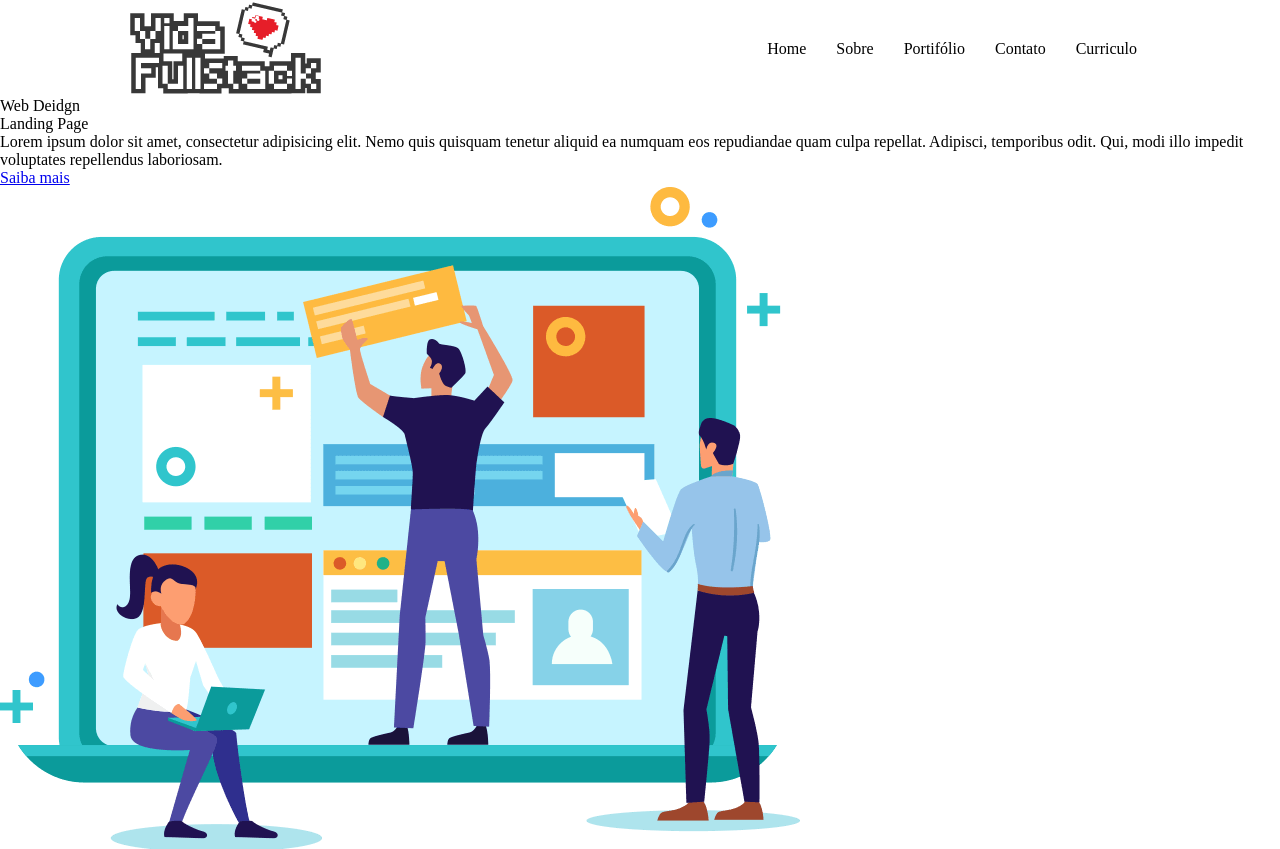
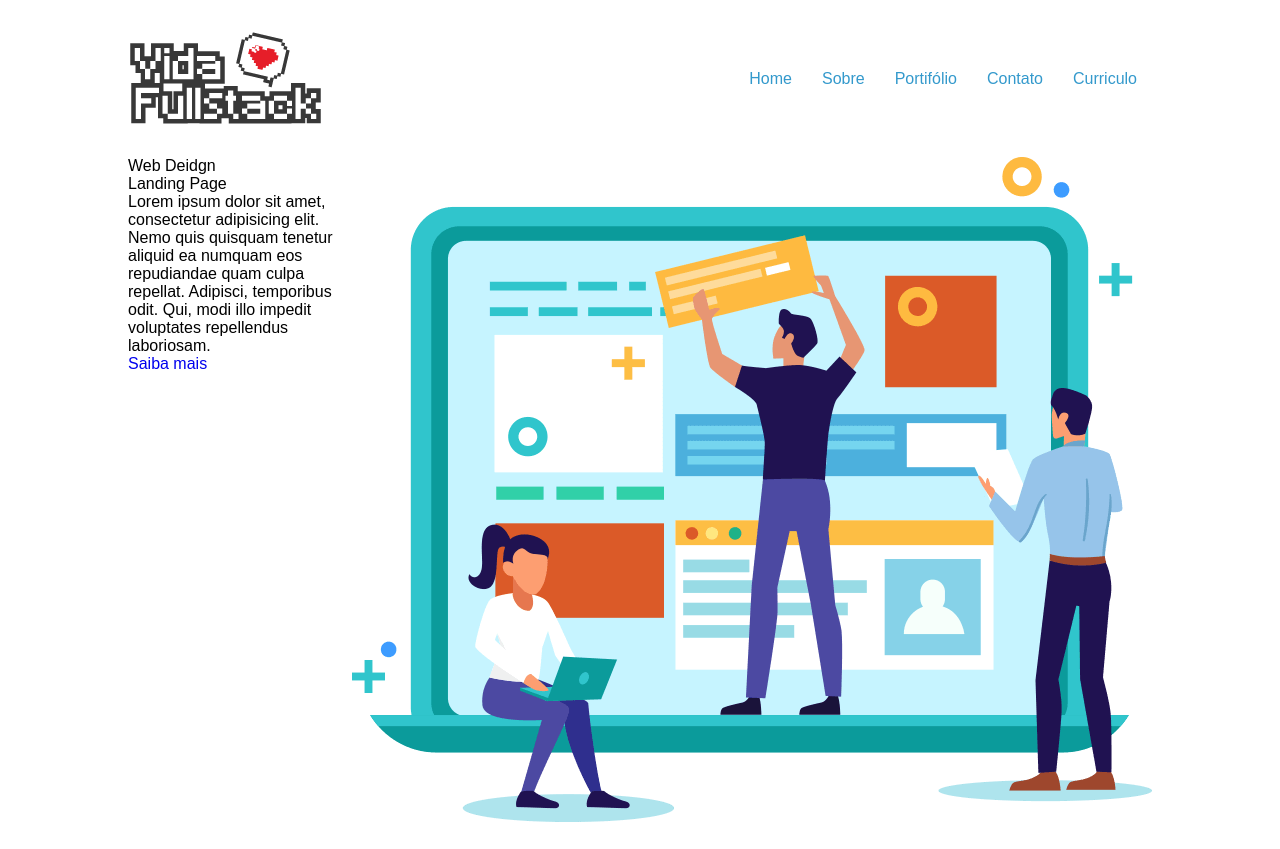
Before and after one commit to Antonio-Inacio/EstudoFrontEnd, a plain HTML site: page Aula 03(Projeto)/index.html in a window 1280 px wide. Shown: the top 849 px of the page. Drawn offline with Linux system fonts and the light colour scheme.

Commit message:
refatoracao

```diff
--- a/Aula 03(Projeto)/assets/css/header.css
+++ b/Aula 03(Projeto)/assets/css/header.css
@@ -1,9 +1,4 @@
-header {
-    width: 1024px;
-    margin: 0 auto;
-
-    display: flex;
-    flex-direction: row;
+header section{
     justify-content: space-between;
     align-items: center;
 }
@@ -11,9 +6,12 @@ header {
 header nav ul{
     display: flex;
     flex-direction: row;
+    align-items: center;
     list-style: none;
 }
 
-header nav ul li{
-    padding: 0 15px;
+header nav ul li a{
+    margin: 0 15px;
+    color: #3399cc;
+
 }
--- a/Aula 03(Projeto)/assets/css/style.css
+++ b/Aula 03(Projeto)/assets/css/style.css
@@ -1,4 +1,8 @@
+@import url('https://fonts.googleapis.com/css2?family=Source+Sans+3:wght@500&display=swap');
+
+/*Componentes*/
 @import "./header.css";
+@import "./buttons.css";
 *{
     margin: 0;
     padding: 0;
@@ -6,4 +10,18 @@
     font-size: 100%;
     font: inherit;
     vertical-align: baseline;
+    text-decoration: none;
+    font-family: 'Source Sans 3', sans-serif;
 }
+
+.container{
+    width: 1024px;
+    margin: 30px auto;
+    display: flex;
+    flex-direction: column;
+}
+
+.row{
+    display: flex;
+    flex-direction: row;
+}
--- a/Aula 03(Projeto)/index.html
+++ b/Aula 03(Projeto)/index.html
@@ -8,29 +8,31 @@
 </head>
 <body>
     <!---- HEADER  -->
-    <header>
-        <img src="./assets/images/logo.png" alt="Logo da empresa XPTO">
+    <header class="container">
+        <section class="row">
+            <img src="./assets/images/logo.png" alt="Logo da empresa XPTO">
 
         <!-- Menu do Site-->
-        <nav>
-            <ul>
-                <li>Home</li>
-                <li>Sobre</li>
-                <li>Portifólio</li>
-                <li>Contato</li>
-                <li>Curriculo</li>
-            </ul>
-        </nav>
+            <nav>
+                <ul>
+                    <li><a href="#">Home</a></li>
+                    <li><a href="#">Sobre</a></li>
+                    <li><a href="#">Portifólio</a></li>
+                    <li><a href="#">Contato</a></li>
+                    <li><a href="#" class="btn btn-laranja">Curriculo</a></li>
+                </ul>
+            </nav>
         <!-- END Menu do Site-->
+        </section>
 
     </header>
      <!---- END HEADER  -->
 
     <!-- Container-->
-    <main>
+    <main class="container">
 
         <!--Section conteúdo do site-->
-        <section>
+        <section class="row">
             <!--Conteúdo de texto sobre o site-->
             <article>
                 <h1>Web Deidgn</h1>
```
